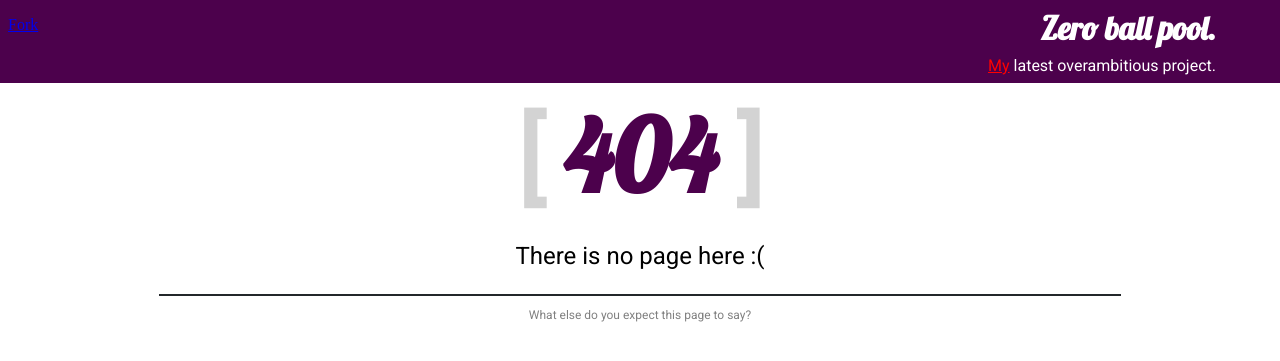
After one commit to SIGSTACKFAULT/zeroballpool, a PHP site: page /404.php in a window 1280 px wide. The commit adds this page. Shown: the top 361 px of the page. Run offline with PHP 8.4, Linux system fonts and the light colour scheme; style sheets or scripts are compiled from the project's sources.

Commit message:
404 page

```diff
--- a/colours.less
+++ b/colours.less
@@ -1,8 +1,10 @@
 @BG:		#ffffff;
 @HILIGHT:	#4C014C;
 
-// colours stolen from Discord ;)
-@DARK:		#2C2F33; // Dark but not black
+@GREY1:		grey;
+@GREY2:		lightgray;
 @BLACKISH:	#23272A; // Not quite black
 
+
+
 // vim: ts=4
--- /dev/null
+++ b/src/404.less
@@ -0,0 +1,44 @@
+@import "colours";
+
+
+@bracket-font: Roboto, Arial, sans-serif;
+@bracket-color: @GREY2;
+@bracket-padding: 20px;
+
+
+#err {
+	font-family: Lobster, cursive;
+	font-size: 100px;
+	margin: 10px;
+	text-align: center;
+	color: @HILIGHT;
+}
+#err::before, #err::after {
+	font-family: Roboto, Arial, sans-serif;
+	color: @GREY2;
+	padding: 0 20px;
+}
+#err::before {
+	content: "[";
+}
+#err::after {
+	content: "]";
+}
+
+#sub {
+	font-family: Roboto, Arial, sans-serif;
+	text-align: center;
+	font-size: 1.5em;
+}
+
+hr {
+	border: 1px solid @BLACKISH;
+	width: 75%;
+}
+
+#hint {
+	color: @GREY1;
+	text-align: center;
+	font-family: Roboto;
+	font-size: 0.75em;
+}
--- /dev/null
+++ b/src/404.php
@@ -0,0 +1,19 @@
+<!doctype html>
+<html>
+	<head>
+		<title>404 | Zero ball pool.</title>
+<?php include($_SERVER["DOCUMENT_ROOT"] . "/common/head.php") ?>
+	<link href="/404.css" rel="stylesheet">
+	</head>
+	<body>
+<?php include($_SERVER["DOCUMENT_ROOT"] . "/common/header.php"); ?>
+
+	<h1 id="err">404</h1>
+	<p  id="sub">There is no page here :(</p>
+
+	<hr>
+
+	<p id="hint">What else do you expect this page to say?</p>
+
+	</body>
+</html>
```
Also changed, not shown: src/.htaccess (added).
